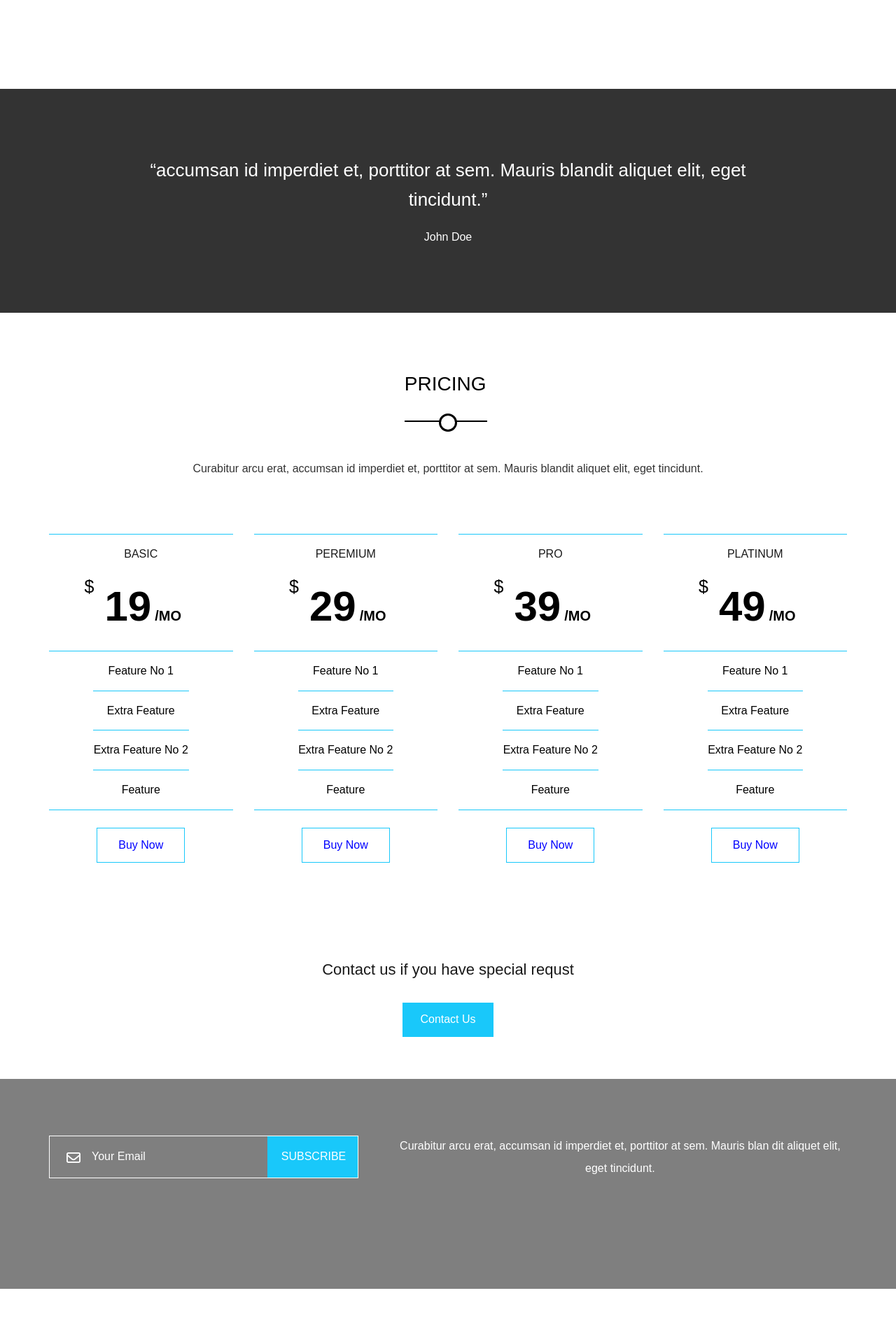
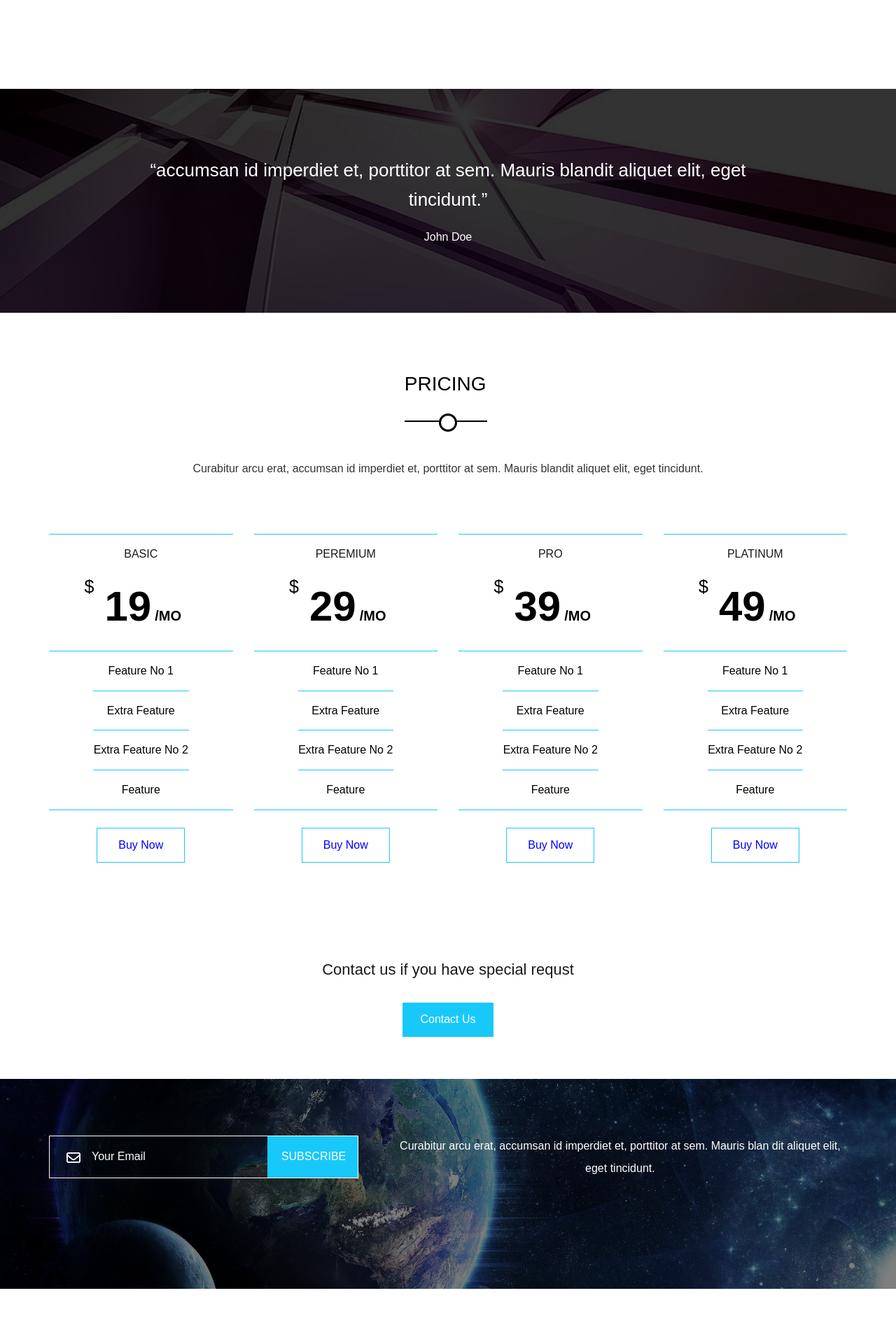
Before and after one commit to mostafawaelshoeip/Kasper-Template-2, a plain HTML site: page index.html in a window 1280 px wide. Shown: the part 5262-7160 px from the top of the page at 70% size. Drawn offline with Linux system fonts and the light colour scheme; the site is published under a folder, as on GitHub Pages, so addresses that start at the root find nothing.

Commit message:
Small Change

```diff
--- a/css/kasper.css
+++ b/css/kasper.css
@@ -963,7 +963,7 @@ header nav .search i:hover {
 
 /* Start Qoute Section  */
 .quote {
-    background: url('/imgs/quote.jpg') center repeat;
+    background: url('../imgs/quote.jpg') center repeat;
     background-size: cover;
     width: 100%;
     height: 40vh;
@@ -1124,7 +1124,7 @@ header nav .search i:hover {
     padding-top: var(--main-padding);
     padding-bottom: var(--main-padding);
     height: 300px;
-    background: url('/imgs/subscribe.jpg') no-repeat center;
+    background: url('../imgs/subscribe.jpg') no-repeat center;
     background-size: cover;
     position: relative;
 
@@ -1299,7 +1299,7 @@ footer {
     padding-top: var(--main-padding);
     padding-bottom: var(--main-padding);
     height: 50vh;
-    background: url('/imgs/subscribe.jpg');
+    background: url('../imgs/subscribe.jpg');
     background-size: cover;
     position: relative;
 
```
